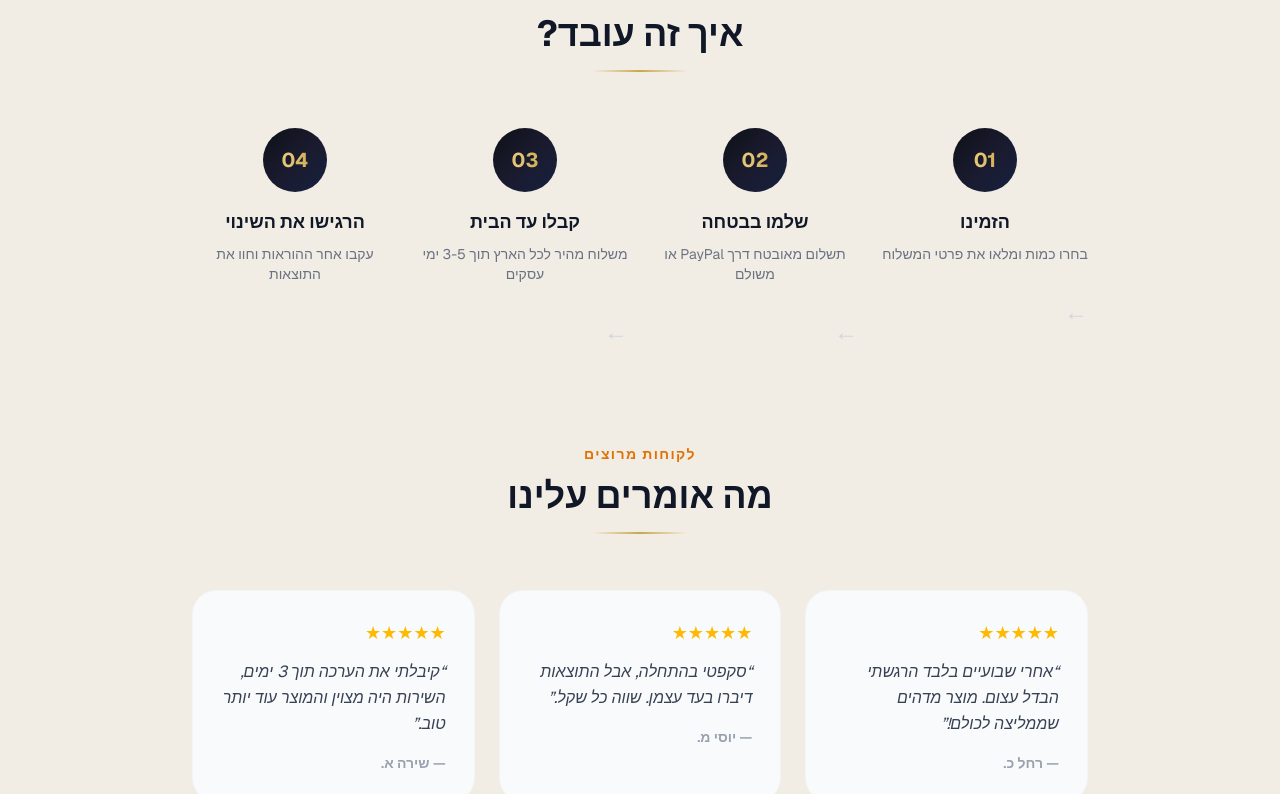
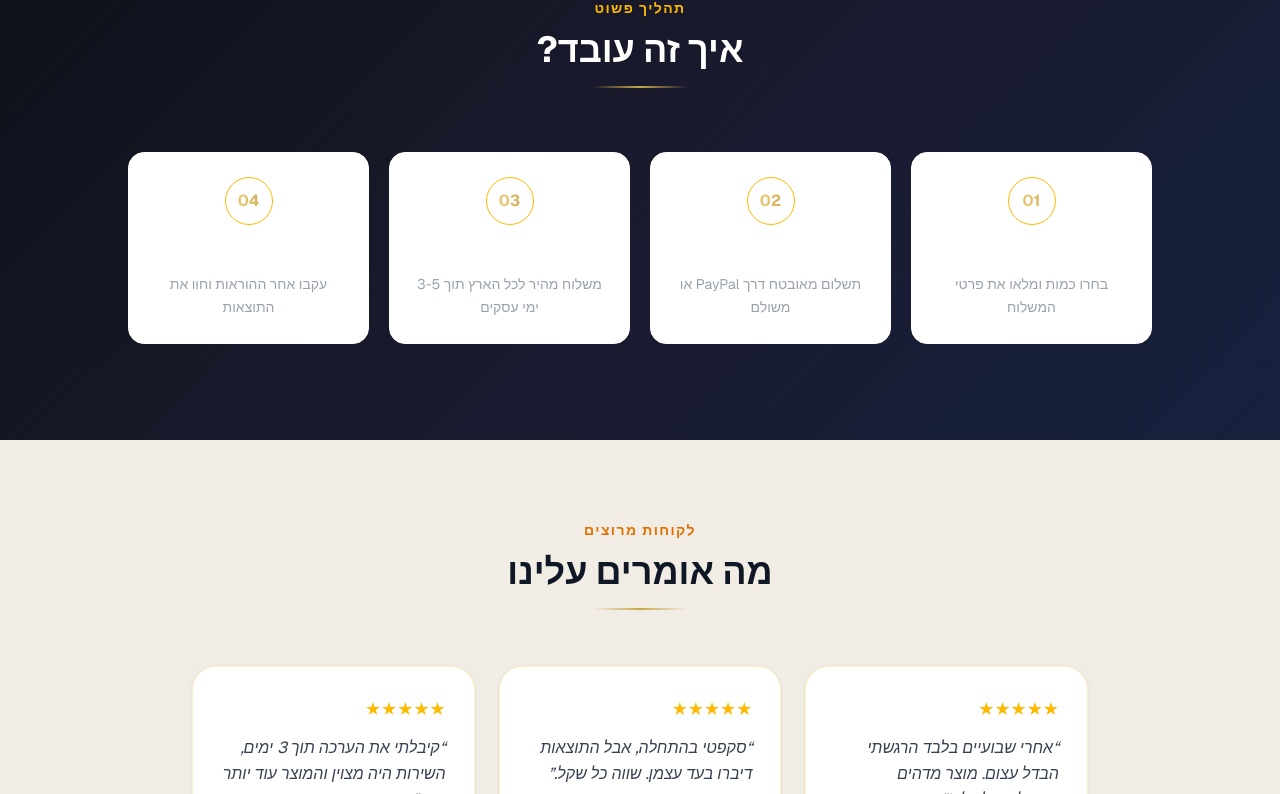
Before and after one commit to pelesolomon12-design/TURBI---Doctor, a Next.js app: page / in a window 1280 px wide. Shown: the part 2686-3480 px from the top of the page. Built offline with nearby package versions, Linux system fonts and the light colour scheme.

Commit message:
premium design: dark steps section, elegant cards

```diff
--- a/app/page.tsx
+++ b/app/page.tsx
@@ -120,7 +120,7 @@ export default function HomePage() {
           </div>
           <div className="grid grid-cols-1 sm:grid-cols-2 lg:grid-cols-4 gap-6">
             {benefits.map((b, i) => (
-              <div key={i} className="fade-in text-center bg-gray-50 rounded-3xl p-8 card-hover border border-gray-100">
+              <div key={i} className="fade-in text-center bg-white rounded-3xl p-8 card-hover border border-amber-100 shadow-sm">
                 <div className="text-5xl mb-4">{b.icon}</div>
                 <h3 className="font-bold text-gray-900 text-lg mb-2">{b.title}</h3>
                 <p className="text-gray-500 text-sm leading-relaxed">{b.desc}</p>
@@ -131,24 +131,21 @@ export default function HomePage() {
       </section>
 
       {/* ─── HOW IT WORKS ─── */}
-      <section className="py-20 px-6 bg-section-alt">
-        <div className="max-w-4xl mx-auto">
-          <div className="text-center mb-14">
-            <p className="text-sm font-semibold tracking-widest text-amber-600 mb-3 fade-in">תהליך פשוט</p>
-            <h2 className="text-3xl md:text-4xl font-bold text-gray-900 fade-in">איך זה עובד?</h2>
+      <section className="py-24 px-6 bg-hero">
+        <div className="max-w-5xl mx-auto">
+          <div className="text-center mb-16">
+            <p className="text-sm font-semibold tracking-widest text-amber-400 mb-3 fade-in">תהליך פשוט</p>
+            <h2 className="text-3xl md:text-4xl font-bold text-white fade-in">איך זה עובד?</h2>
             <div className="gold-divider max-w-24 mx-auto mt-4 fade-in" />
           </div>
-          <div className="grid grid-cols-1 sm:grid-cols-2 lg:grid-cols-4 gap-6">
+          <div className="grid grid-cols-1 sm:grid-cols-2 lg:grid-cols-4 gap-5">
             {steps.map((s, i) => (
-              <div key={i} className="fade-in text-center">
-                <div className="w-16 h-16 rounded-full bg-hero flex items-center justify-center mx-auto mb-4">
-                  <span className="gold-shimmer font-bold text-xl">{s.num}</span>
+              <div key={i} className="fade-in relative bg-white bg-opacity-5 border border-white border-opacity-10 rounded-2xl p-6 text-center hover:bg-opacity-10 transition-all">
+                <div className="inline-flex items-center justify-center w-12 h-12 rounded-full border border-amber-400 border-opacity-50 mb-4">
+                  <span className="gold-shimmer font-bold text-base">{s.num}</span>
                 </div>
-                <h3 className="font-bold text-gray-900 text-lg mb-2">{s.title}</h3>
-                <p className="text-gray-500 text-sm">{s.desc}</p>
-                {i < steps.length - 1 && (
-                  <div className="hidden lg:block absolute mt-8 text-gray-300 text-2xl">←</div>
-                )}
+                <h3 className="font-bold text-white text-base mb-2">{s.title}</h3>
+                <p className="text-gray-400 text-sm leading-relaxed">{s.desc}</p>
               </div>
             ))}
           </div>
@@ -165,7 +162,7 @@ export default function HomePage() {
           </div>
           <div className="grid grid-cols-1 md:grid-cols-3 gap-6">
             {testimonials.map((t, i) => (
-              <div key={i} className="fade-in bg-gray-50 rounded-3xl p-7 border border-gray-100 card-hover">
+              <div key={i} className="fade-in bg-white rounded-3xl p-7 border border-amber-100 shadow-sm card-hover">
                 <div className="flex mb-3">
                   {Array.from({ length: t.stars }).map((_, j) => (
                     <span key={j} className="text-amber-400 text-lg">★</span>
```
